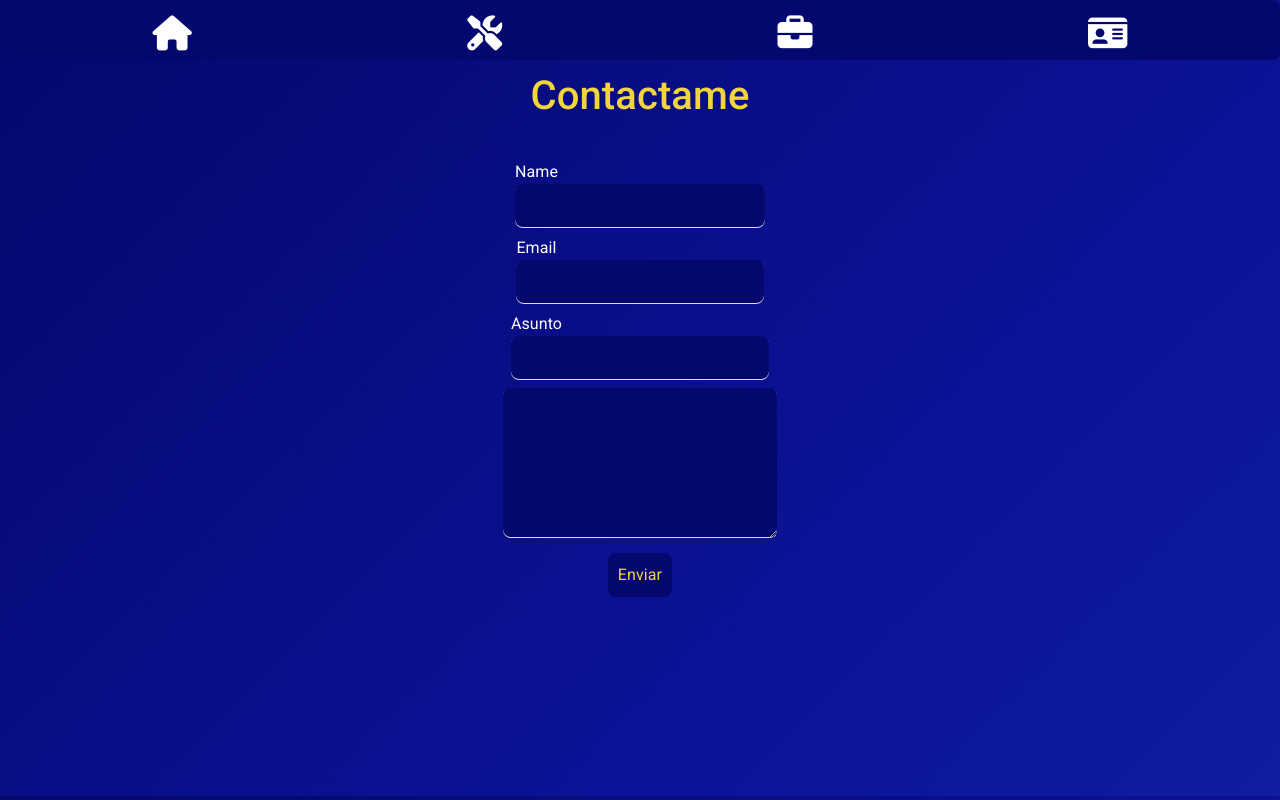
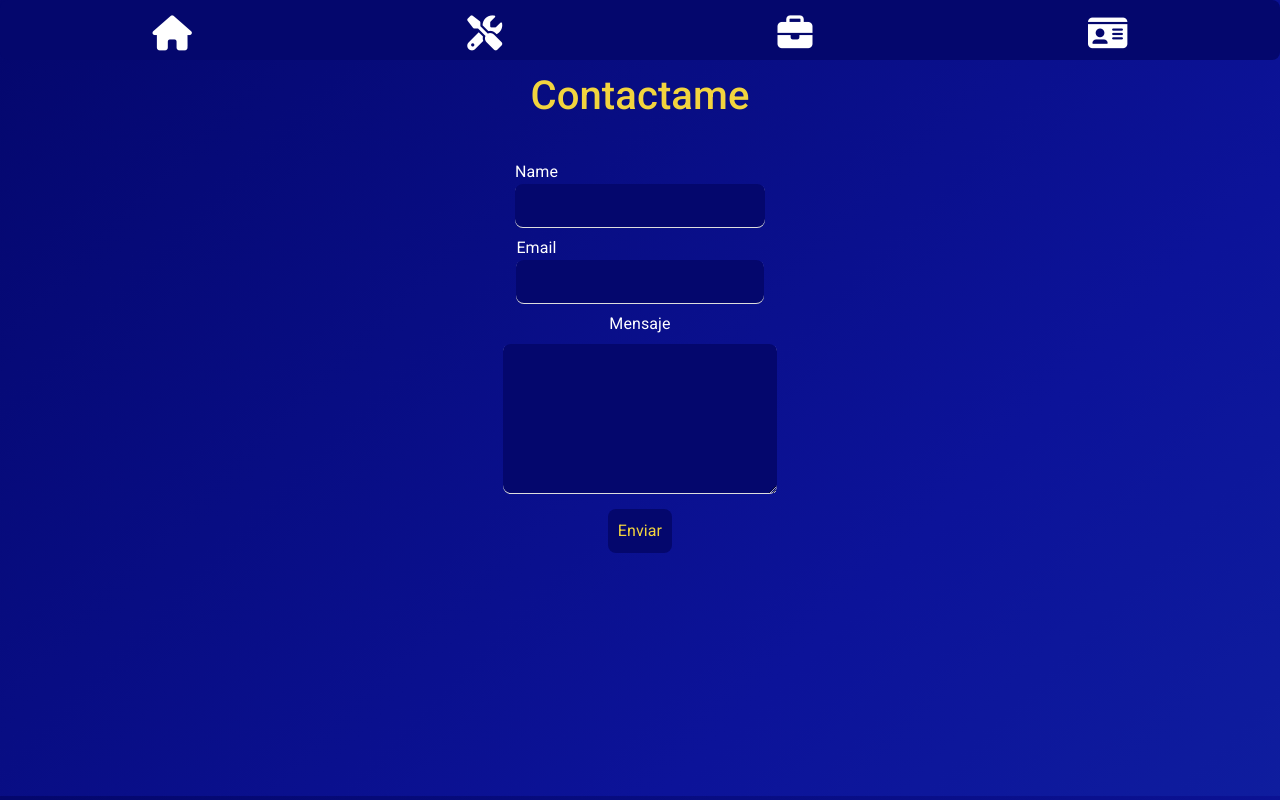
Before and after one commit to Fdlaurentis/Portafolio, a React (Vite) app: page /#/contacto in a window 1280 px wide. Built offline with nearby package versions, Linux system fonts and the light colour scheme.

Commit message:
'udpateFormContactEmail'

```diff
--- a/package.json
+++ b/package.json
@@ -11,6 +11,7 @@
     "@formspree/react": "^2.3.1",
     "bootstrap": "^5.2.0",
     "bootswatch": "^5.2.0",
+    "emailjs-com": "^3.2.0",
     "react": "^18.0.0",
     "react-bootstrap": "^2.5.0",
     "react-dom": "^18.0.0",
--- a/src/componentes/Contactame.jsx
+++ b/src/componentes/Contactame.jsx
@@ -1,13 +1,22 @@
 import React from "react";
 import { useNavigate } from "react-router-dom";
 import swal from "sweetalert";
-
+import emailjs from 'emailjs-com'
 
 const Contactame = () => {
     const navigate=useNavigate()
 
-    const message=(e)=>{
+    function sendEmail(e){
       e.preventDefault()
+      emailjs.sendForm(
+        'service_gt2gr6j',
+        'template_zabkia9',
+        e.target,
+        'vKIqYOv5eb5_QqgK5',
+        'caD-3rmi1NlpW3jl_Vl-a'
+        ).then(res=>{
+          console.log(res);
+        }).catch(err=>{console.log(err);})
       swal({
         title:'Correo enviado',
         icon:'success'
@@ -18,7 +27,7 @@ const Contactame = () => {
   return (
     <div className="container">
       <h1>Contactame</h1>
-      <form action="https://formsubmit.co/9b00cc1265535c9bd393bc7d3378483d" method="POST" onSubmit={message}>
+      <form action="https://formsubmit.co/9b00cc1265535c9bd393bc7d3378483d" method="POST" onSubmit={sendEmail}>
         <div>
           <label>
             Name <input type="text" name="name" />
@@ -29,22 +38,18 @@ const Contactame = () => {
             Email <input type="email" name="email" />
           </label>
         </div>
-        <div>
-          <label>
-            Asunto <input type="text" name="asunto" />
-          </label>
-        </div>
+        <label>
+          Mensaje
+        </label>
         <div>
           <textarea
-            name="contenido"
+            name="message"
             style={{ width: "273.2px", height: "150px" }}
           ></textarea>
         </div>
         <div>
           <input type="submit" value='Enviar'/>
         </div>
-        <input type="hidden" name='_captcha' value='false'/>
-        {/* <input type="hidden" name='_next' value={'https://fdlaurentis.netlify.app'}/> */}
       </form>
 
     </div>
```
Also changed, not shown: 1 other file (tests, documents, lock files or other folders).
